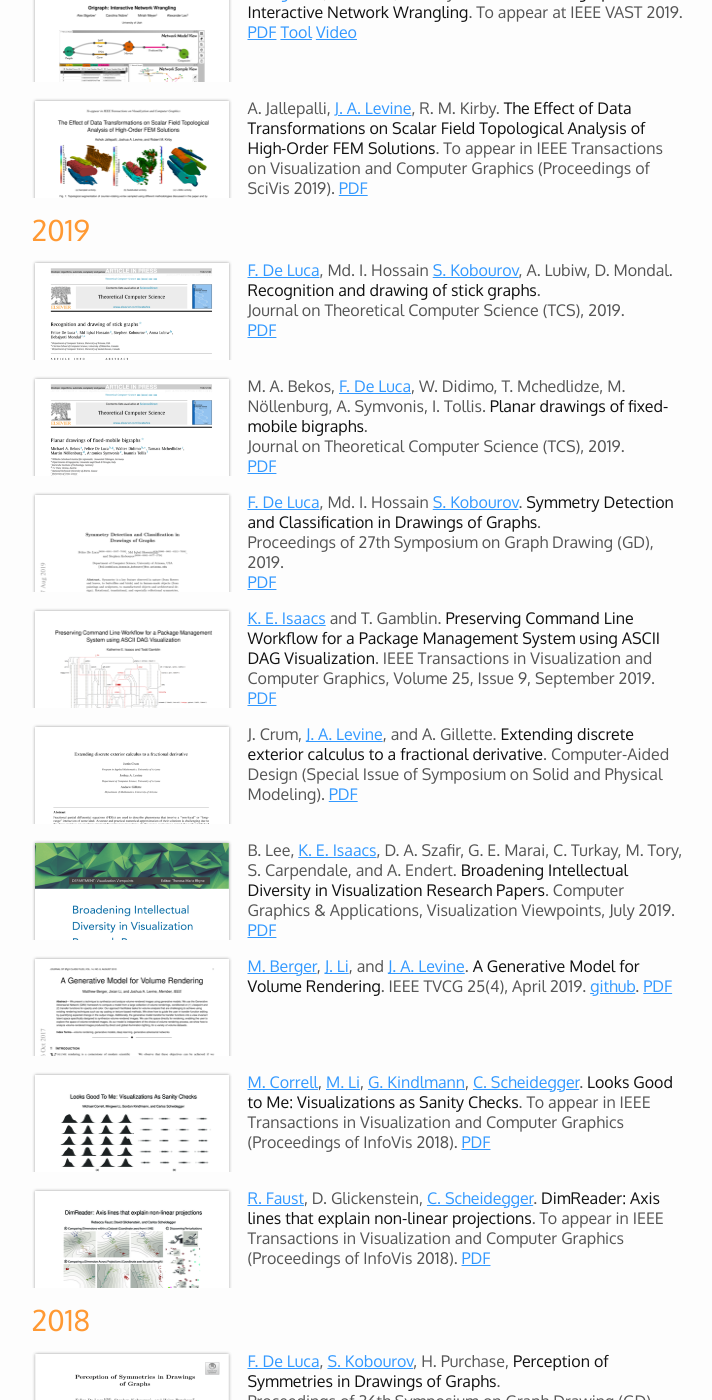
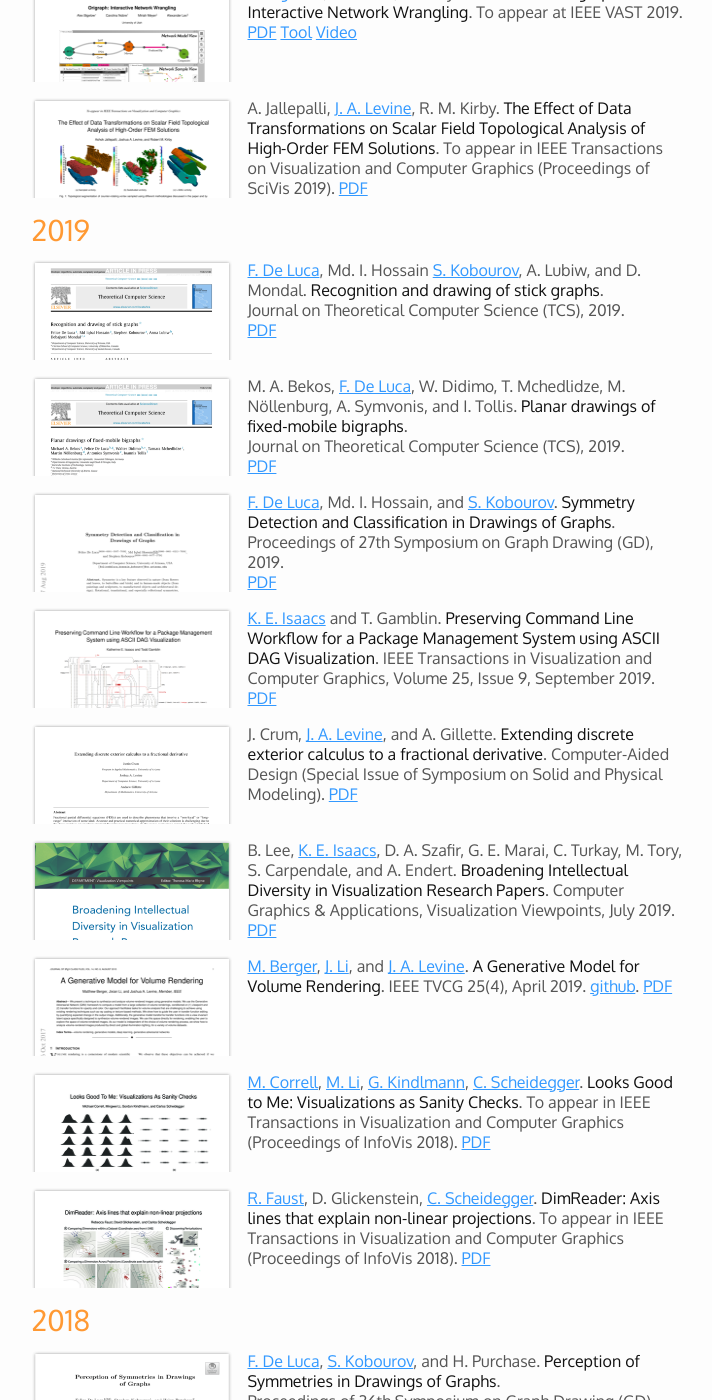
Before and after one commit to hdc-arizona/hdc-arizona.github.io, a Jekyll site: the page built from publications.md, in a window 1280 px wide and 1400 px high, scrolled down 263 px. Shown: the whole window, without its empty margins (136-848 px from the left). Built offline with Jekyll 4.4.1, drawn with Linux system fonts in a browser that asks for light colours.

Commit message:
updating publications

```diff
--- a/publications.md
+++ b/publications.md
@@ -36,6 +36,7 @@ To appear in IEEE Transactions on Visualization and Computer Graphics (Proceedin
 Md. I. Hossain
 [S. Kobourov](http://www.cs.arizona.edu/~kobourov),
 A. Lubiw,
+and
 D. Mondal.
 **Recognition and drawing of stick graphs**.
 Journal on Theoretical Computer Science (TCS), 2019.
@@ -50,6 +51,7 @@ W. Didimo,
 T. Mchedlidze,
 M. Nöllenburg,
 A. Symvonis,
+and
 I. Tollis.
 **Planar drawings of fixed-mobile bigraphs**.
 Journal on Theoretical Computer Science (TCS), 2019.
@@ -60,7 +62,8 @@ Journal on Theoretical Computer Science (TCS), 2019.
 
 [<img class="pubthumb" src="papers/thumbs/gd_2019_sym_det.png">](papers/gd_2019_sym_det.pdf)
 [F. De Luca](https://www.felicedeluca.com/cv),
-Md. I. Hossain
+Md. I. Hossain,
+and
 [S. Kobourov](http://www.cs.arizona.edu/~kobourov).
 **Symmetry Detection and Classification in Drawings of Graphs**.
 Proceedings of 27th Symposium on Graph Drawing (GD), 2019.
@@ -120,7 +123,8 @@ IEEE TVCG 25(4), April 2019.
 [<img class="pubthumb" src="papers/thumbs/gd_2018_symmetry_perception.png">](papers/gd_2018_symmetry_perception.pdf)
 [F. De Luca](https://www.felicedeluca.com/cv),
 [S. Kobourov](http://www.cs.arizona.edu/~kobourov),
-H. Purchase,
+and
+H. Purchase.
 **Perception of Symmetries in Drawings of Graphs**.
 Proceedings of 26th Symposium on Graph Drawing (GD), 2018.
 [PDF](papers/gd_2018_symmetry_perception.pdf)
```
